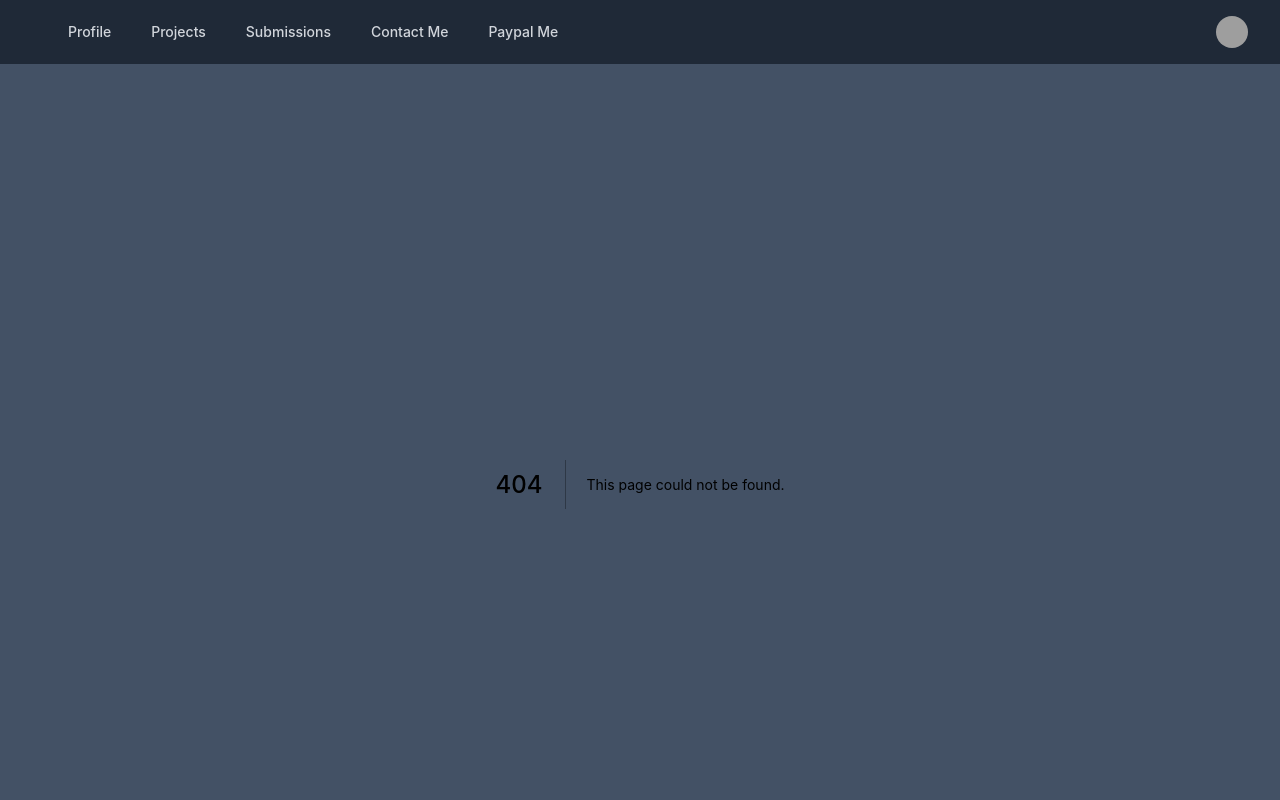
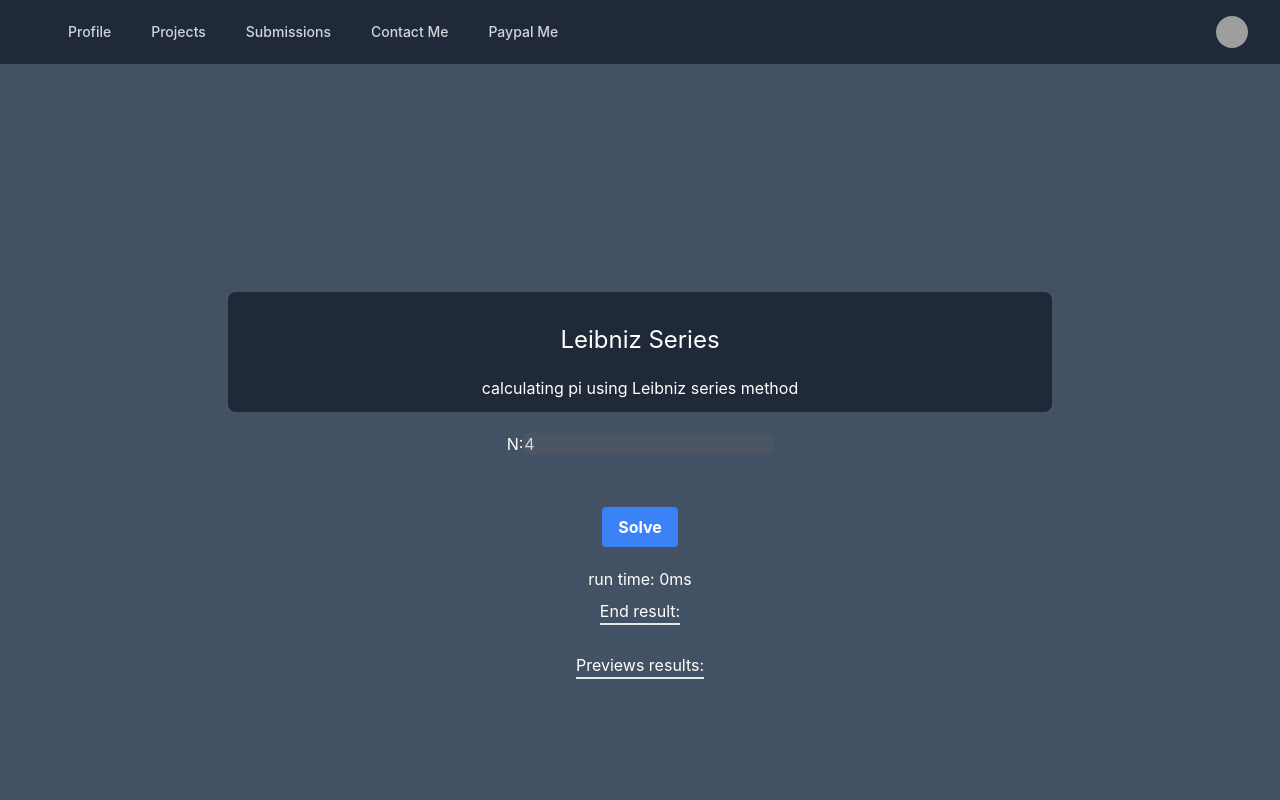
Before and after one commit to haouarihk/haouarihk.github.io, a Next.js app: page /submissions/leibniz-series in a window 1280 px wide. Before the commit this address had no page. Shown: the top 800 px of the page. Built offline with nearby package versions, Linux system fonts and the light colour scheme; grey boxes are pictures that could not be loaded.

Commit message:
adding leibnix series

```diff
--- /dev/null
+++ b/pages/submissions/leibniz-series/index.tsx
@@ -0,0 +1,122 @@
+import { useRef, useState } from "react"
+import { roundArray, roundMatrix, roundNum, Show1DMatrix, Show2DMatrix } from "../../../components/util"
+import { CalculatingPi } from "./script"
+
+
+function Jacob() {
+    const [runTime, setRunTime] = useState(0)
+    const [oldResults, setoldResults] = useState<number[] | null>([])
+    const [result, setResult] = useState<number | null>(null)
+
+    const resultRef = useRef(null)
+
+    const defaultS = 1;
+    const defaultN = 4;
+
+    const [n, setN] = useState(defaultN)
+
+
+    const [errA, setErrA] = useState(null);
+    const [errB, setErrB] = useState(null);
+    const [errG, setErrorG] = useState<any>(null);
+
+    const solve = (e: any) => {
+        e.preventDefault()
+        const TimeA = performance.now()
+
+
+        setoldResults(null)
+
+        setResult(null)
+
+        setErrorG(null)
+
+        CalculatingPi(n).then(({ result, allResults }) => {
+            try {
+                setRunTime(performance.now() - TimeA)
+                setResult(result);
+                setoldResults(allResults)
+                // @ts-ignore
+                resultRef.current.scrollIntoView({ behavior: "smooth" })
+            } catch (e) {
+                setErrorG(result + ": " + e)
+            }
+        })
+
+    }
+
+
+
+
+    const test = (func: Function, errFun: Function) => (e: any) => {
+        try {
+            const _a = JSON.parse(e.currentTarget.value)
+            func(_a)
+            errFun(null)
+        }
+        catch (er) {
+            errFun("Invalid Matrix")
+        }
+    }
+
+
+
+    return <div className="md:p-20 lg:p-52">
+        <div className="p-3 rounded-lg bg-gray-800">
+            <h1 className="text-2xl px-2 md:m-5">Leibniz Series</h1>
+            calculating pi using Leibniz series method
+        </div>
+
+        <form className="flex flex-col justify-center items-center">
+            <div className="w-full p-5">
+                N:<input type="number" value={n} onChange={(e) => setN(+e.target.value)} className="appearance-none  bg-gray-600 text-gray-300 border border-gray-600 rounded  mb-3 leading-tight focus:outline-none focus:bg-gray-700 focus:border-gray-500" />
+                {errB && <h4 className="text-white bg-red-600 rounded-lg">{errB}</h4>}
+            </div>
+
+            {/* submit button */}
+            <div className="w-full p-5 px-3">
+                <button onClick={solve} className="bg-blue-500 hover:bg-blue-700 text-white font-bold py-2 px-4 rounded focus:outline-none focus:shadow-outline">
+                    Solve
+                </button>
+                {errG && <h4 className="text-white bg-red-600 rounded-lg my-2">{errG}</h4>}
+            </div>
+        </form>
+
+
+
+        {
+            (result !== undefined || result !== null) && <div className="flex flex-col justify-center items-center">
+
+                run time: {roundNum(runTime)}ms
+                {/* result */}
+
+                <div ref={resultRef} className="p-2">
+                    <h1 className="mb-3 border-b-2">End result:</h1>
+                    <div className="flex justify-center ">
+                        {result}
+                    </div>
+                </div>
+            </div >
+        }
+
+        {
+            oldResults && <div className="flex flex-col justify-center items-center">
+
+                {/* old results */}
+                < div className="p-2">
+                    <h1 className="mb-3 border-b-2">Previews results:</h1>
+                    <div className="flex flex-col justify-center flex-wrap ">
+                        {
+                            oldResults.map((e, i) =>
+                                <div key={i}>{e}</div>
+                            )
+                        }
+                    </div>
+                </div>
+            </div>
+        }
+    </div>
+}
+
+
+export default Jacob;
--- /dev/null
+++ b/pages/submissions/leibniz-series/script.tsx
@@ -0,0 +1,45 @@
+// [  [1,1,1],  [0,2,5], [2,5,-1]]
+// [ 6,-4,27]
+
+export async function CalculatingPi(n: number) {
+    const allResults: number[] = [];
+    let result = 0;
+
+    let s = 0;
+    for (let i = 0; i < n; i++) {
+        let den = (i * 2 + 1);
+
+        s += (1 / den) * (i % 2 === 0 ? 1 : -1);
+
+        allResults.push(s * 4);
+    }
+    result = s * 4;
+
+    return { result, allResults }
+}
+
+
+
+
+
+export default function viewer() {
+    return <div>
+        {`
+function CalculateAreaOfCircle(S: number, N: number) {
+    let s = S, n = N;
+
+    const allResults: number[] = [];
+    let result = 0;
+
+    while (s > 1e-10) {
+        s = Math.sqrt(1 - Math.sqrt(1 - (s * s))) / 2;
+        n *= 2;
+        const A = (n / 2) * s;
+        allResults.push(A);
+        result = A;
+    }
+
+    return { result, allResults }
+}`}
+    </div>
+}
```
